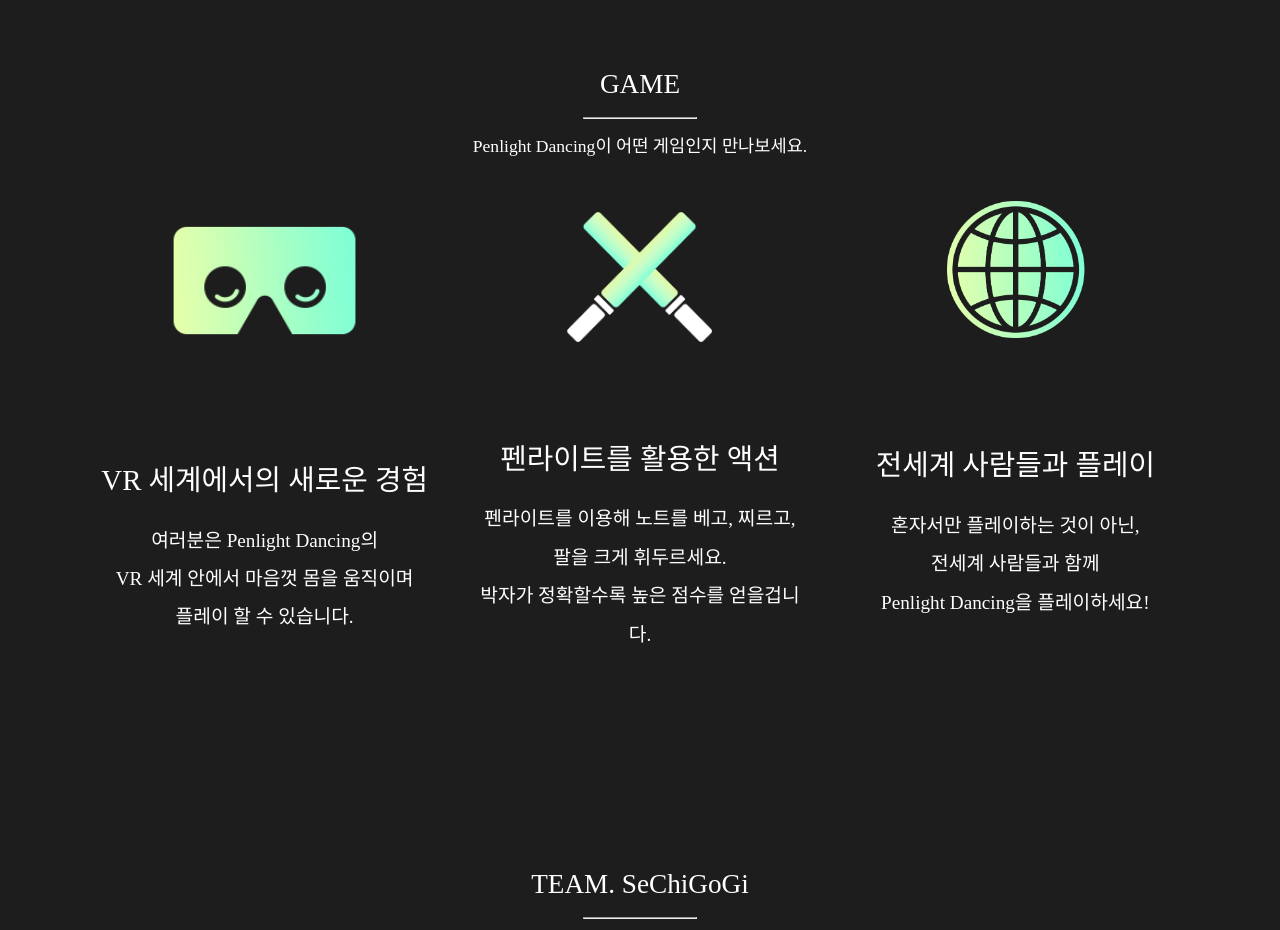
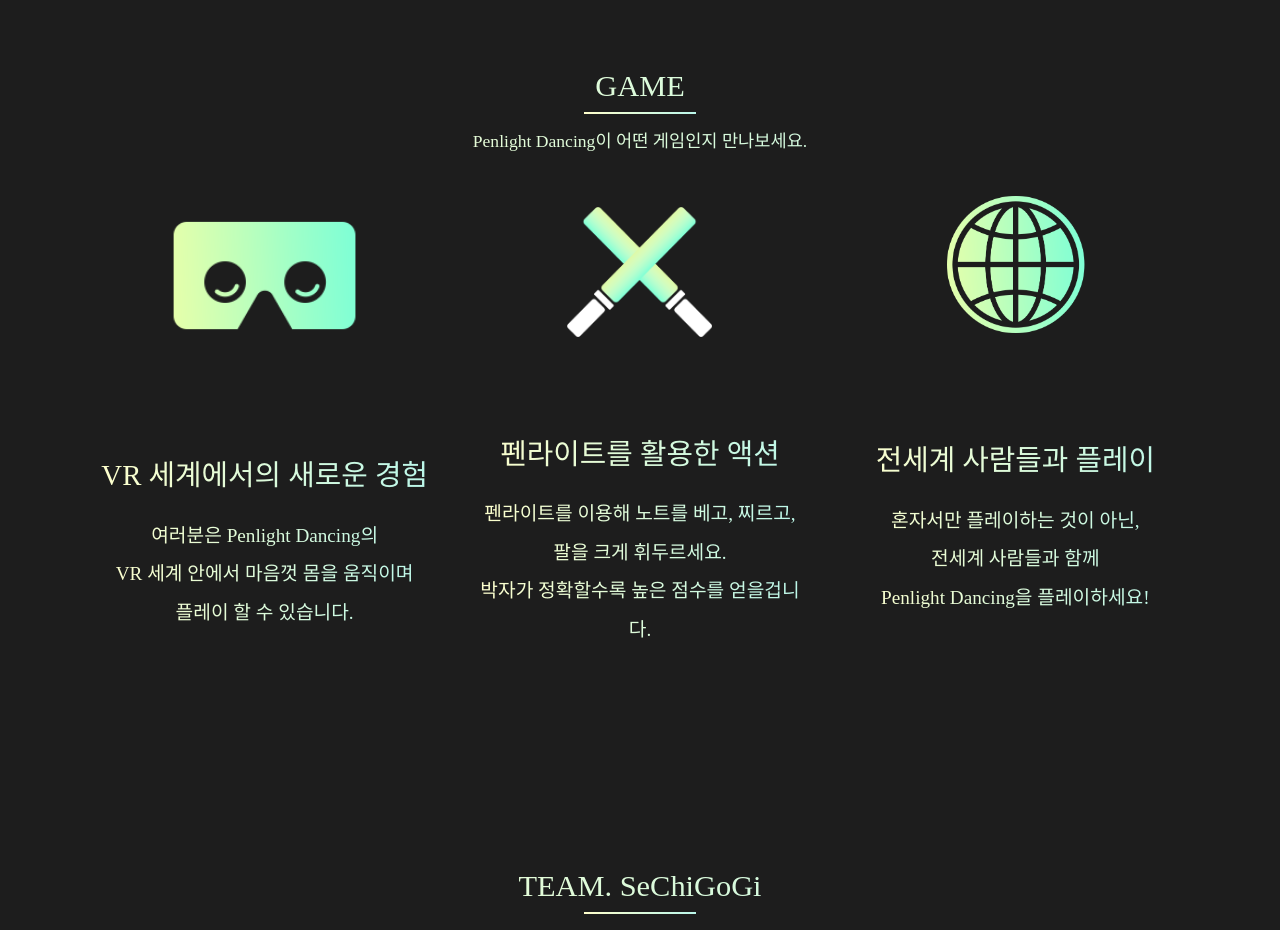
Before and after one commit to PenlightDancing/2D_Web, a React (Create React App) app: page / in a window 1280 px wide. Shown: the part 760-1690 px from the top of the page. Built offline with nearby package versions, Linux system fonts and the light colour scheme; a web font is replaced by a local one.

Commit message:
add gradient css

```diff
--- a/src/page/component/main/main.scss
+++ b/src/page/component/main/main.scss
@@ -8,6 +8,16 @@
     width: 100vw;
     height: 600vh;
     background-color: #1d1d1d;
+    .gradText {
+        background: #55ffaa;
+        background: -webkit-linear-gradient(left, #ffffcc, #baf7ea);
+        background:    -moz-linear-gradient(right, #ffffcc, #baf7ea);
+        background:      -o-linear-gradient(right, #ffffcc, #baf7ea);
+        background:         linear-gradient(to right, #ffffcc, #baf7ea);
+        -webkit-background-clip: text;
+                background-clip: text;
+        color: transparent;
+    }
     #divpage1, #divpage2, #divpage3, #divpage4, #divpage5, #divpage6 {
         position: relative;
         width: 100vw;
@@ -288,14 +298,20 @@
         }
     }
     .title {
-        font-size: 1.7em;
+        font-size: 1.9em;
         text-align: center;
         padding-top: 2.3%;
+        font-weight: 500;
     }
     .titleLine {
         width: 7em;
-        margin-top: 1.3%;
+        margin-top: 0.6%;
         margin-bottom: 1%;
+    }
+    .lineGrad {
+        border: 0;
+        height: 2px;
+        background: linear-gradient( 90deg, #ffffcc, #baf7ea ) !important;
     }
     .introduce {
         text-align: center;
--- a/src/page/component/main/main.tsx
+++ b/src/page/component/main/main.tsx
@@ -49,9 +49,9 @@
             </div>
             <div className = "moreon">
                 <div className = "more">
-                    <div className = "line1"></div>
-                    <div className = "text">More On</div>
-                    <div className = "line2"></div>
+                    <div className = "line1 lineGrad"></div>
+                    <div className = "text gradText">More On</div>
+                    <div className = "line2 lineGrad"></div>
                 </div>
                 <div className = "icons">
                     <div className = "inicons steam"></div>
@@ -67,24 +67,24 @@
 const Page2 = () => {
     return (
         <div className = "p2">
-            <p className = "title">GAME</p>
-            <hr className = "titleLine"/>
-            <p className = "introduce">Penlight Dancing이 어떤 게임인지 만나보세요.</p>
+            <p className = "title gradText">GAME</p>
+            <hr className = "titleLine lineGrad"/>
+            <p className = "introduce gradText">Penlight Dancing이 어떤 게임인지 만나보세요.</p>
             <div className = "sectionZone">
                 <div className = "section s1">
                     <div className = "img"></div>
-                    <p className = "title">VR 세계에서의 새로운 경험</p>
-                    <p className = "subTitle">여러분은 Penlight Dancing의<br/>VR 세계 안에서 마음껏 몸을 움직이며<br/>플레이 할 수 있습니다.</p>
+                    <p className = "title gradText">VR 세계에서의 새로운 경험</p>
+                    <p className = "subTitle gradText">여러분은 Penlight Dancing의<br/>VR 세계 안에서 마음껏 몸을 움직이며<br/>플레이 할 수 있습니다.</p>
                 </div>
                 <div className = "section s2">
                     <div className = "img"></div>
-                    <p className = "title">펜라이트를 활용한 액션</p>
-                    <p className = "subTitle">펜라이트를 이용해 노트를 베고, 찌르고,<br/>팔을 크게 휘두르세요.<br/>박자가 정확할수록 높은 점수를 얻을겁니다.</p>
+                    <p className = "title gradText">펜라이트를 활용한 액션</p>
+                    <p className = "subTitle gradText">펜라이트를 이용해 노트를 베고, 찌르고,<br/>팔을 크게 휘두르세요.<br/>박자가 정확할수록 높은 점수를 얻을겁니다.</p>
                 </div>
                 <div className = "section s3">
                     <div className = "img"></div>
-                    <p className = "title">전세계 사람들과 플레이</p>
-                    <p className = "subTitle">혼자서만 플레이하는 것이 아닌,<br/>전세계 사람들과 함께<br/>Penlight Dancing을 플레이하세요!</p>
+                    <p className = "title gradText">전세계 사람들과 플레이</p>
+                    <p className = "subTitle gradText">혼자서만 플레이하는 것이 아닌,<br/>전세계 사람들과 함께<br/>Penlight Dancing을 플레이하세요!</p>
                 </div>
             </div>
         </div>
@@ -93,9 +93,9 @@
 const Page3 = () => {
     return (
         <div className = "p3">
-            <p className = "title">TEAM. SeChiGoGi</p>
-            <hr className = "titleLine"/>
-            <p className = "introduce">Penlight Dancing를 제작한 팀원입니다.</p>
+            <p className = "title gradText">TEAM. SeChiGoGi</p>
+            <hr className = "titleLine lineGrad"/>
+            <p className = "introduce gradText">Penlight Dancing를 제작한 팀원입니다.</p>
             <div className = "teamMate">
                 <div className = "n1 line1">
                     <p className = "name">박태욱</p>
```
